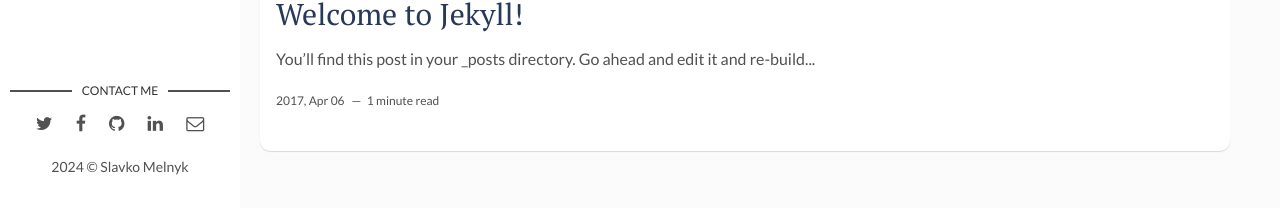
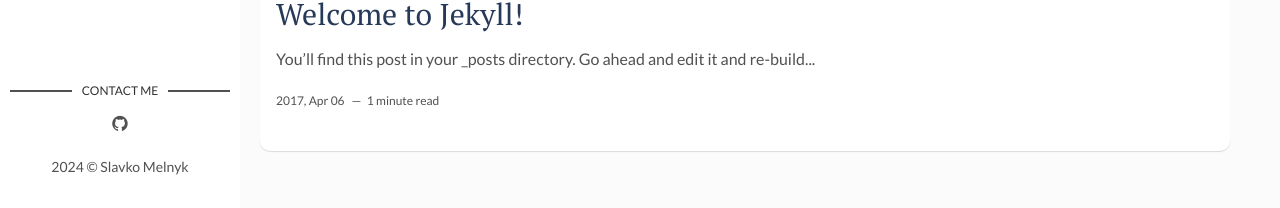
Before and after one commit to slavkomelnyk/slavkomelnyk.github.io, a Jekyll site: the page built from index.html, in a window 1280 px wide and 1256 px high. Shown: the part 1045-1253 px from the top of the window. Built offline with Jekyll 4.4.1, drawn with Linux system fonts in a browser that asks for light colours; the list of posts is cut into pages by our own code.

Commit message:
social update

```diff
--- a/_layouts/main.html
+++ b/_layouts/main.html
@@ -19,27 +19,27 @@
         {% if site.social-twitter %}
           <li><a href="https://twitter.com/{{ site.social-twitter }}" target="_blank"><i class="fa fa-twitter" aria-hidden="true"></i></a></li>
         {% else %}
-          <li><a href="https://twitter.com/" target="_blank"><i class="fa fa-twitter" aria-hidden="true"></i></a></li>
+<!--          <li><a href="https://twitter.com/" target="_blank"><i class="fa fa-twitter" aria-hidden="true"></i></a></li>-->
         {% endif %}
         {% if site.social-facebook %}
           <li><a href="https://facebook.com/{{ site.social-facebook }}" target="_blank"><i class="fa fa-facebook" aria-hidden="true"></i></a></li>
         {% else %}
-          <li><a href="https://facebook.com/" target="_blank"><i class="fa fa-facebook" aria-hidden="true"></i></a></li>
+<!--          <li><a href="https://facebook.com/" target="_blank"><i class="fa fa-facebook" aria-hidden="true"></i></a></li>-->
         {% endif %}
         {% if site.social-github %}
           <li class="github"><a href="http://github.com/{{site.social-github}}" target="_blank"><i class="fa fa-github"></i></a></li>
         {% else %}
-          <li class="github"><a href="http://github.com/" target="_blank"><i class="fa fa-github" aria-hidden="true"></i></a></li>
+<!--          <li class="github"><a href="http://github.com/" target="_blank"><i class="fa fa-github" aria-hidden="true"></i></a></li>-->
         {% endif %}
         {% if site.social-linkedin %}
           <li class="linkedin"><a href="https://in.linkedin.com/in/{{site.social-linkedin}}" target="_blank"><i class="fa fa-linkedin"></i></a></li>
         {% else %}
-          <li class="linkedin"><a href="https://in.linkedin.com/" target="_blank"><i class="fa fa-linkedin" aria-hidden="true"></i></a></li>
+<!--          <li class="linkedin"><a href="https://in.linkedin.com/" target="_blank"><i class="fa fa-linkedin" aria-hidden="true"></i></a></li>-->
         {% endif %}
         {% if site.social-email %}
           <li class="email"><a href="mailto:{{site.social-email}}"><i class="fa fa-envelope-o"></i></a></li>
         {% else %}
-          <li class="email"><a href=""><i class="fa fa-envelope-o" aria-hidden="true"></i></a></li>
+<!--          <li class="email"><a href=""><i class="fa fa-envelope-o" aria-hidden="true"></i></a></li>-->
         {% endif %}
       </ul>
     </section> <!-- End Section Contact -->
```
